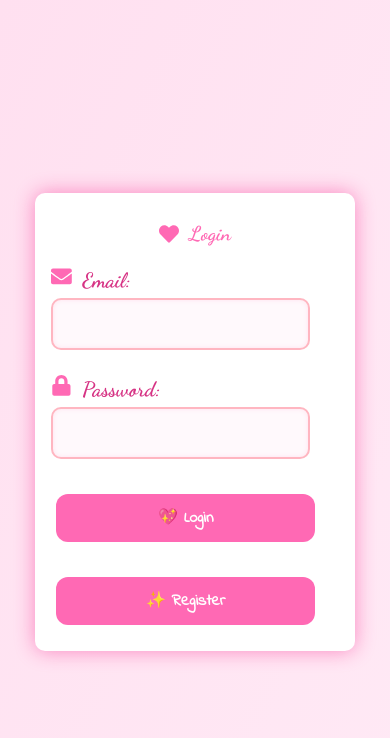
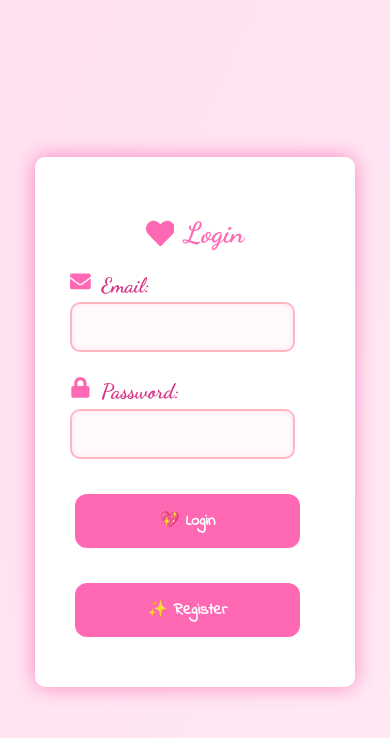
Before and after one commit to ShaynaMBarclay/angyportalfrontend, a React (Vite) app: page / in a window 390 px wide. Shown: the top 738 px of the page. Built offline with nearby package versions, Linux system fonts and the light colour scheme; no server answers.

Commit message:
mobile fix

```diff
--- a/src/Styles/Dashboard.css
+++ b/src/Styles/Dashboard.css
@@ -99,23 +99,24 @@ textarea::placeholder {
 @media (max-width: 480px) {
   .dashboard-container {
     max-width: 95%;
-    padding: 20px 15px;
+    padding: 50px 20px;
     margin: 20px auto;
+
   }
 
   input,
   textarea {
-    font-size: 1rem;
+    font-size: 0.8rem !important;
     padding: 12px;
   }
 
   button,
   .logout-button {
     font-size: 1rem;
-    padding: 12px 20px;
+    padding: 15px 10px !important;
   }
 
   h2 {
-    font-size: 1.3rem;
+    font-size: 1.7rem;
   }
 }
--- a/src/Styles/Login.css
+++ b/src/Styles/Login.css
@@ -89,18 +89,18 @@ button:hover {
 @media (max-width: 480px) {
   .container {
     max-width: 95%;
-    padding: 30px 20px;
+    padding: 40px 35px !important;
     margin: 20px auto;
   }
 
   input[type="email"],
   input[type="password"],
   button {
-    font-size: 1rem;
-    padding: 12px;
+    font-size: 0.7rem;
+    padding: 14px;
   }
 
   h1, h2 {
-    font-size: 1.3rem;
+    font-size: 1.8rem !important;
   }
 }
```
